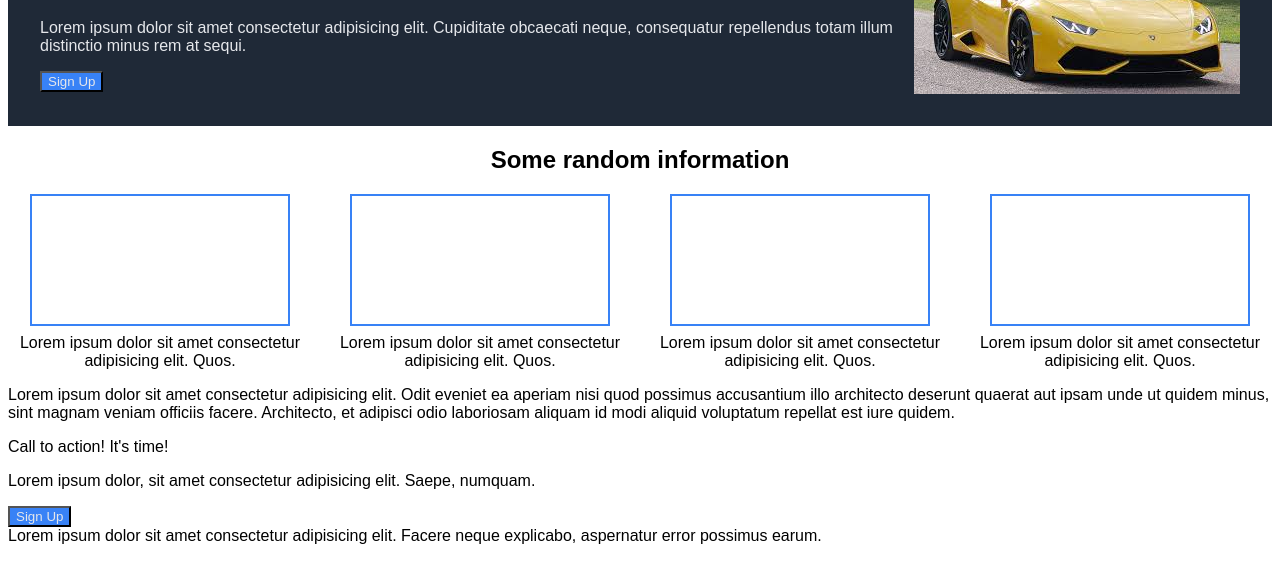
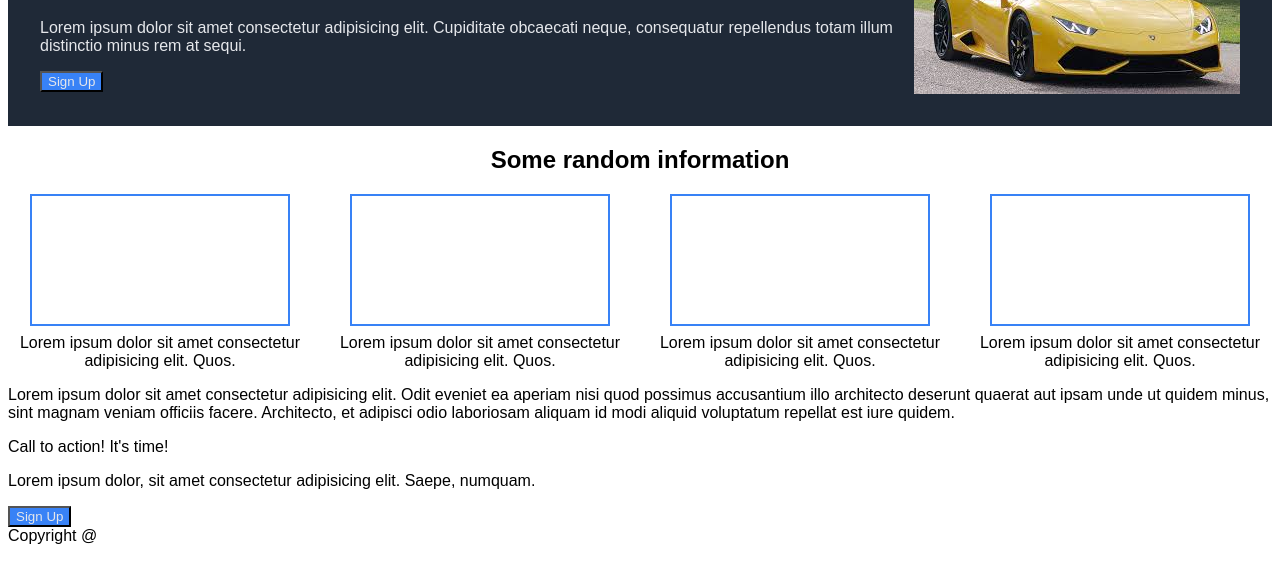
Before and after one commit to AqifAhmed/odin-foundation-landing-page, a plain HTML site: page index.html in a window 1280 px wide. Shown: the part 185-768 px from the top of the page. Drawn offline with Linux system fonts and the light colour scheme.

Commit message:
Random gibberish

```diff
--- a/index.html
+++ b/index.html
@@ -64,7 +64,7 @@
     </div>
 
     <footer>
-        Lorem ipsum dolor sit amet consectetur adipisicing elit. Facere neque explicabo, aspernatur error possimus earum.
+        Copyright @
     </footer>
 </body>
 </html>
```
